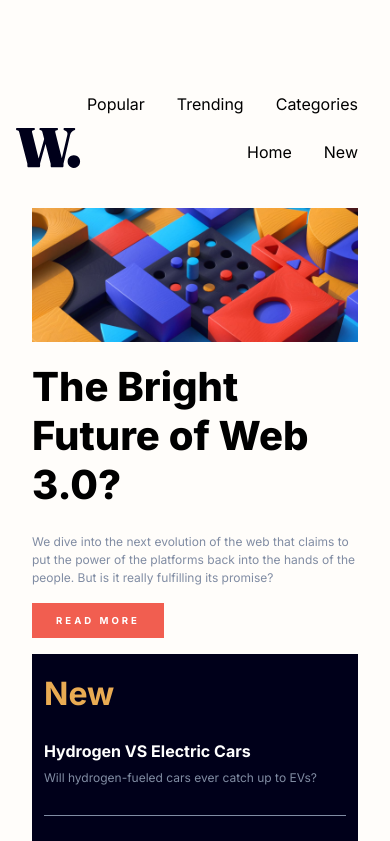
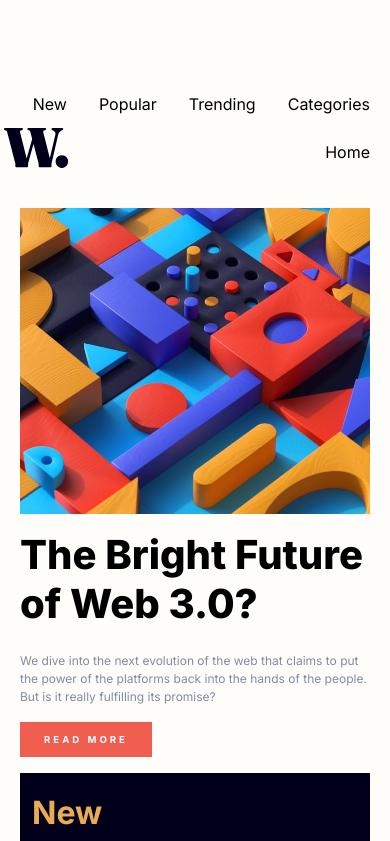
Before and after one commit to FNH99/news-homepage-main, a plain HTML site: page index.html in a window 390 px wide. Shown: the top 841 px of the page. Drawn offline with Linux system fonts and the light colour scheme.

Commit message:
change main img for mobile

```diff
--- a/index.html
+++ b/index.html
@@ -35,7 +35,10 @@
     </header>
 
     <div class="grid-box">
-      <div class="item1"><img src="/assets/images/image-web-3-desktop.jpg" alt=""></div>
+      <div class="item1">
+        <img class="img-desktop" src="/assets/images/image-web-3-desktop.jpg" alt="">
+        <img class="img-mobile" src="/assets/images/image-web-3-mobile.jpg" alt="">
+      </div>
 
       <div class="item3"><h1>The Bright Future of Web 3.0?</h1></div>
 
--- a/style.css
+++ b/style.css
@@ -75,6 +75,9 @@ p {
 .item1 img {
     width: 100%;
     height: 100%;
+}
+.img-mobile {
+    display: none;
 }
 .item1 {
     grid-column: 1 / span 2;
@@ -176,11 +179,20 @@ p {
 
 /* MOBILE SCREEN */
 @media screen and (max-width: 700px) {
+    body {
+        margin-inline: .25rem;
+    }
     .container {
-        max-width: 550px;
+        max-width: 400px;
     }
     .grid-box {
         display: flex;
         flex-direction: column;
     }
+    .img-desktop {
+        display: none;
+    }
+    .img-mobile {
+        display: block;
+    }
 }
```
